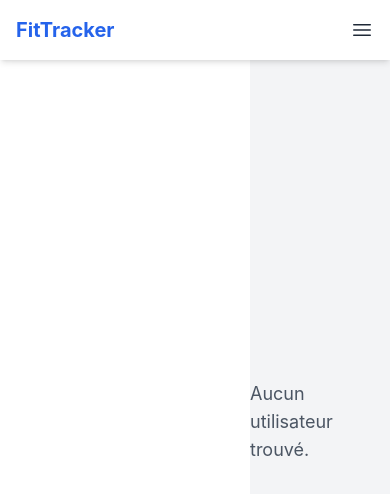
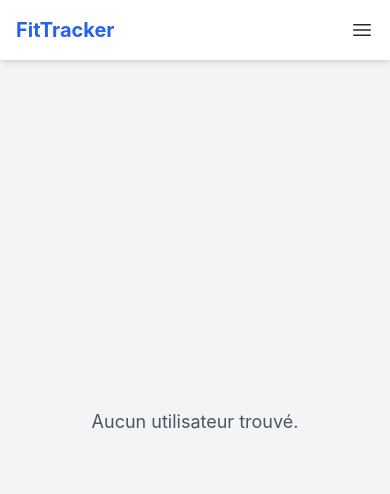
Before and after one commit to william-rauwens-oliver/fittracker, a React (Create React App) app in the folder frontend/: page /profil in a window 390 px wide. Shown: the top 494 px of the page. Built offline with nearby package versions, Linux system fonts and the light colour scheme; no server answers; sample sign-in values are in the browser's storage.

Commit message:
Fix: Prevent left margin on mobile by restricting sidebar offset (ml-[250px]) to large screens only.

```diff
--- a/frontend/src/layouts/MainLayout.jsx
+++ b/frontend/src/layouts/MainLayout.jsx
@@ -8,7 +8,7 @@ export default function MainLayout({ children }) {
   return (
     <div className="flex">
       {!hideNavbar && <Navbar />}
-      <main className={`${!hideNavbar ? 'ml-[250px]' : ''} w-full min-h-screen bg-gray-100`}>
+      <main className={`${!hideNavbar ? 'lg:ml-[250px]' : ''} w-full min-h-screen bg-gray-100`}>
         {children}
       </main>
     </div>
```
